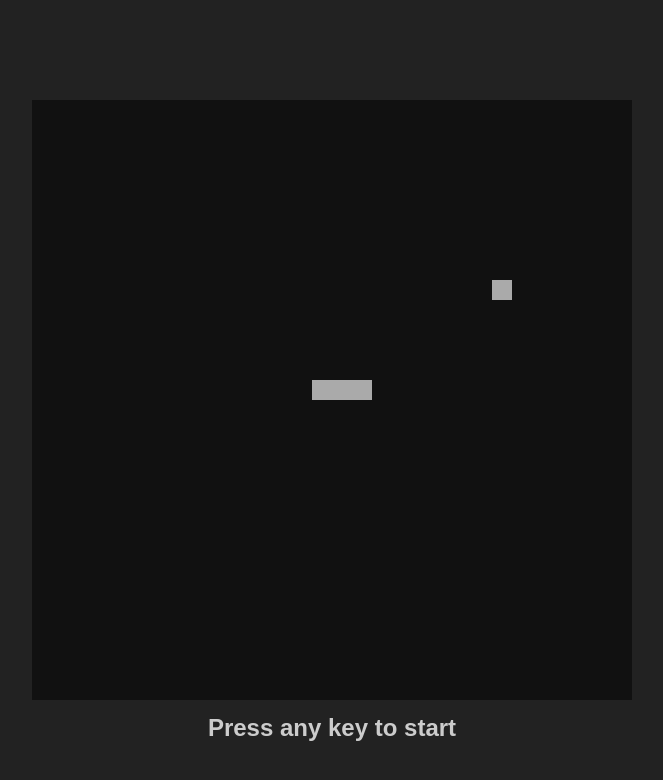
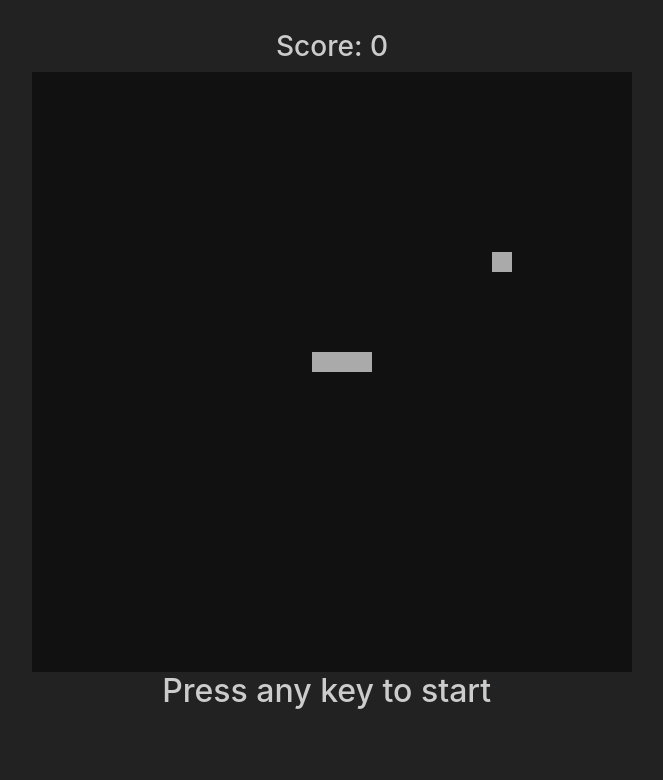
Before and after one commit to mfdorst/AI-Snake, a plain HTML site: page index.html in a window 1280 px wide. Shown: the whole page, without its empty margins (308-971 px from the left). Drawn offline with nearby package versions, Linux system fonts and the light colour scheme.

Commit message:
Use bootstrap

```diff
--- a/index.css
+++ b/index.css
@@ -1,20 +1,6 @@
-* {
-    margin: 0;
-    padding: 0;
-    background-color: #222;
-}
 
-#canvas-div {
-    margin-left: auto;
-    margin-right: auto;
-    margin-top: 100px;
-    width: 600px;
-    display: block;
-}
-
-#message-div {
-    padding: 10px;
-    height: 28px;
+html, body {
+  background-color: #222;
 }
 
 canvas {
@@ -23,8 +9,11 @@ canvas {
     height: 600px;
 }
 
-h2 {
-    font-family: Arial, Helvetica, sans-serif;
-    color: #ccc;
-    text-align: center;
+h1, h2, h3, h4, h5, h6 {
+  color: #ccc;
 }
+
+.container {
+  margin-top: 30px;
+  width: 600px;
+}
--- a/index.html
+++ b/index.html
@@ -1,22 +1,29 @@
 <!DOCTYPE html>
 <html>
 
+<link rel="stylesheet" href="https://stackpath.bootstrapcdn.com/bootstrap/4.3.1/css/bootstrap.min.css"
+  integrity="sha384-ggOyR0iXCbMQv3Xipma34MD+dH/1fQ784/j6cY/iJTQUOhcWr7x9JvoRxT2MZw1T" crossorigin="anonymous">
+<link rel="stylesheet" type="text/css" href="index.css">
+
 <head>
-    <title>Snake Game</title>
+  <title>Snake Game</title>
 </head>
 
 <body>
-    <div id="canvas-div">
-        <canvas class="canvas"></canvas>
-            <div id="message-div">
-                <h2 id="message">Press any key to start</h2>
-            </div>
+  <div class="container">
+    <div class="row justify-content-center" id="score-div">
+      <h3 class="text-center">Score: 0</h2>
     </div>
+    <div class="row" id="canvas-div">
+      <canvas>
+    </div>
+    <div class="row justify-content-center" id="message-div">
+      <h2 id="message" class="text-center">Press any key to start</h2>>
+    </div>
+  </div>
 </body>
 <script type="text/javascript" src="array.js"></script>
 <script type="text/javascript" src="draw.js"></script>
 <script type="text/javascript" src="game.js"></script>
 <script type="text/javascript" src="index.js"></script>
-<link rel="stylesheet" type="text/css" href="index.css">
-
 </html>
--- a/index.js
+++ b/index.js
@@ -1,7 +1,7 @@
 // Entry point. Sets initial state, and listens for keyboard input.
 document.addEventListener('keydown', (() => {
   const ctx = (() => {
-    const canvas = document.querySelector('.canvas')
+    const canvas = document.querySelector('canvas')
     const ctx = canvas.getContext('2d')
     canvas.width = 600
     canvas.height = 600
```
